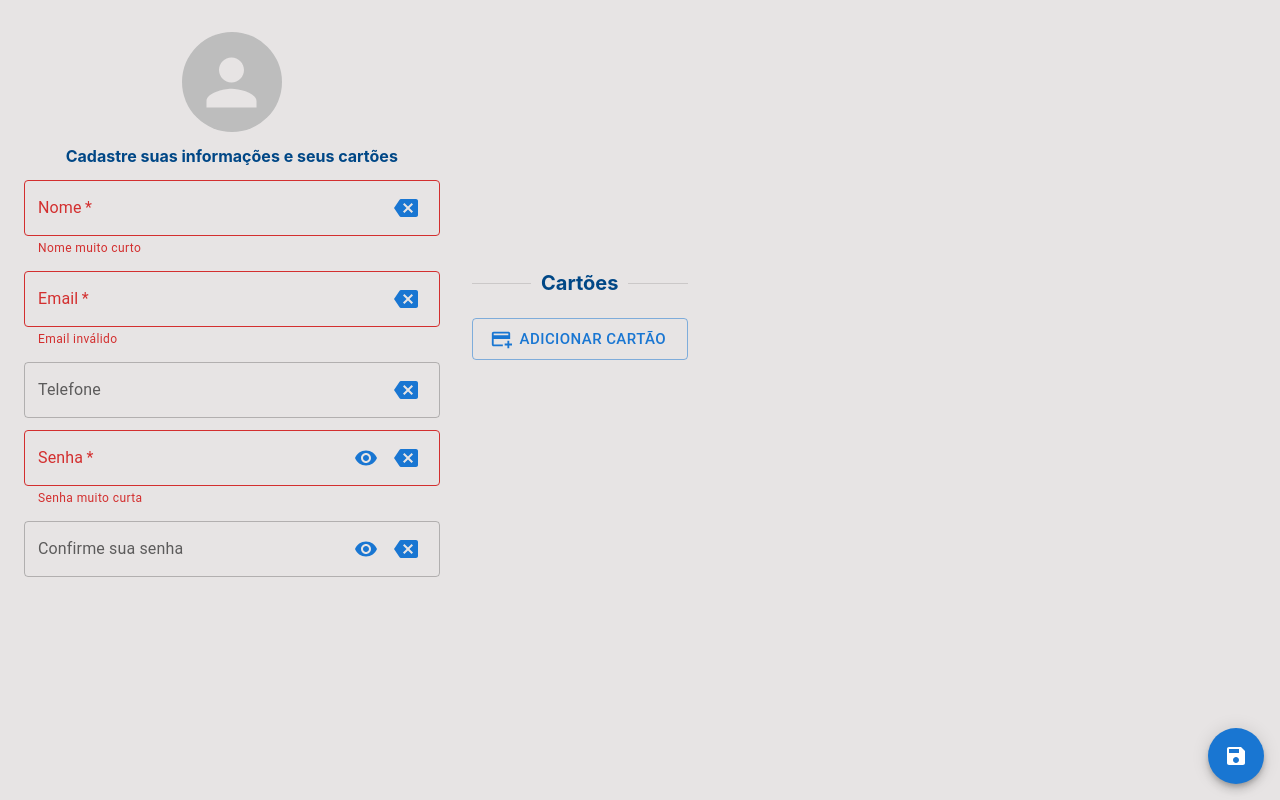
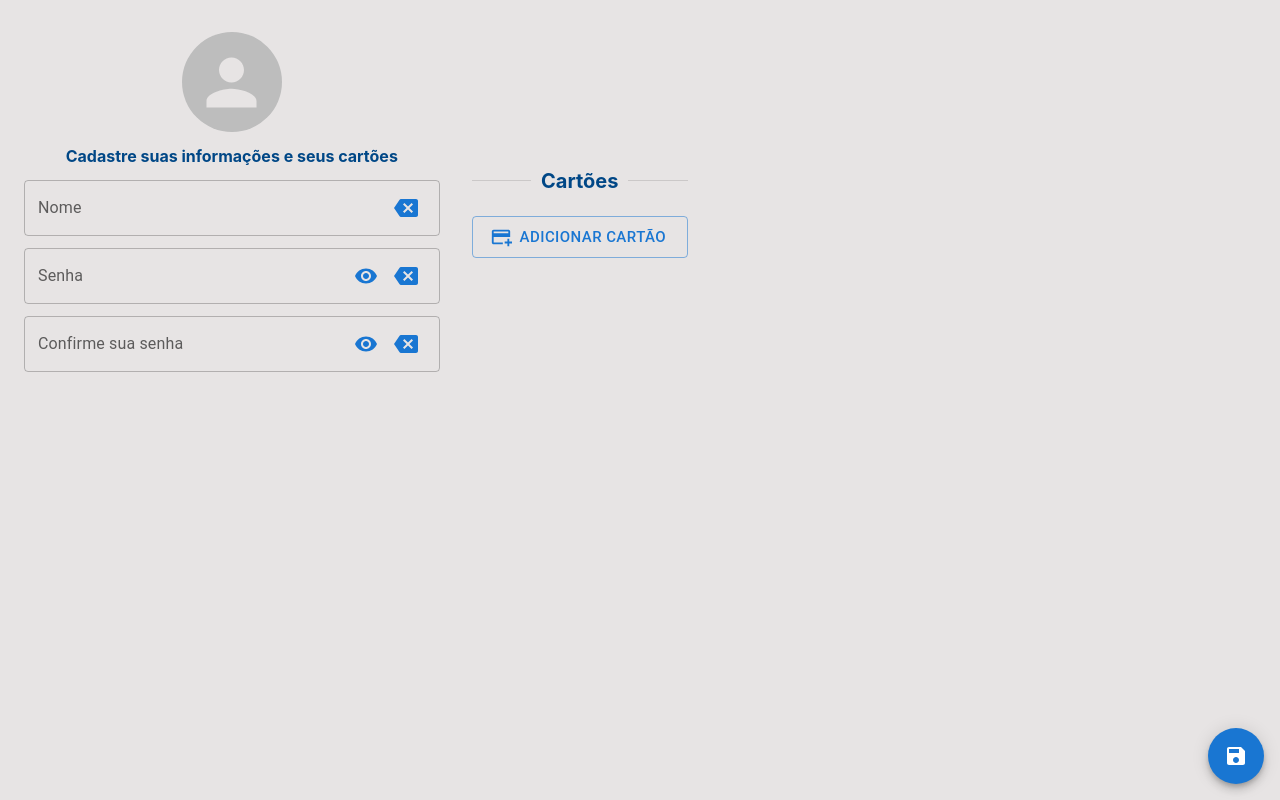
Before and after one commit to jhonatec-dev/card-savior, a React (Vite) app: page /register in a window 1280 px wide. Built offline with nearby package versions, Linux system fonts and the light colour scheme.

Commit message:
Edit User on HookForms

```diff
--- a/src/components/FloatButton.tsx
+++ b/src/components/FloatButton.tsx
@@ -5,11 +5,12 @@ interface FloatButtonProps {
   icon: React.ReactNode;
   text?: string;
   handleClick: () => void;
+  type?: "submit" | "reset" | "button";
   color?: "primary" | "secondary" | "error" | "info" | "success" | "warning";
 }
 
 export default function FloatButton(props: FloatButtonProps) {
-  const { text, handleClick, icon, color } = props;
+  const { text, handleClick, icon, color, type } = props;
 
   return (
     <Tooltip title={text} arrow placement="left">
@@ -17,6 +18,7 @@ export default function FloatButton(props: FloatButtonProps) {
         sx={{ position: "fixed", bottom: 16, right: 16 }}
         onClick={handleClick}
         color={color ?? "primary"}
+        type={type}
       >
         {icon}
       </Fab>
--- a/src/context/types.ts
+++ b/src/context/types.ts
@@ -20,9 +20,9 @@ export type ContactNewType = {
 
 export type UserType = {
   username: string,
-  email: string,
+  // email: string,
   password: string,
-  phone: string,
+  // phone: string,
 }
 
 export type SignatureType = {
--- a/src/pages/EditProfile/index.tsx
+++ b/src/pages/EditProfile/index.tsx
@@ -3,17 +3,26 @@ import {
   Backspace,
   Save,
   Visibility,
-  VisibilityOff
+  VisibilityOff,
 } from "@mui/icons-material";
 import { Avatar, Button, Divider, IconButton, TextField } from "@mui/material";
 import { useSnackbar } from "notistack";
 import { useContext, useEffect, useRef, useState } from "react";
+import { useForm } from "react-hook-form";
 import { useLocation, useNavigate } from "react-router-dom";
-import validator from "validator";
 import FloatButton from "../../components/FloatButton";
 import { AppContext } from "../../context/index";
 import { getFromLS } from "../../utils";
 import EditCreditCard from "./components/EditCreditCard";
+
+type FormValues = {
+  id: string;
+  name: string;
+  // email: string;
+  // phone: string;
+  password: string;
+  passwordConfirm: string;
+};
 
 export default function EditProfile() {
   // Navigate
@@ -23,16 +32,16 @@ export default function EditProfile() {
   const { enqueueSnackbar } = useSnackbar();
   const { cards, createCard, user, updateUserData, userLogin } =
     useContext(AppContext);
-  // States
-  const [username, setUsername] = useState("");
-  const [email, setEmail] = useState("");
-  const [phone, setPhone] = useState("");
-  const [password, setPassword] = useState("");
-  const [passwordConfirm, setPasswordConfirm] = useState("");
   const [showPassword, setShowPassword] = useState(false);
-  // useReff
   const bottomCardRef = useRef<HTMLButtonElement>(null);
-  // useEffect
+  const {
+    register,
+    setValue,
+    watch,
+    handleSubmit,
+    formState: { errors },
+  } = useForm<FormValues>({});
+
   useEffect(() => {
     const userLS = getFromLS("user");
     if (pathname === "/register") {
@@ -50,11 +59,11 @@ export default function EditProfile() {
 
   useEffect(() => {
     if (user) {
-      setUsername(user.username);
-      setEmail(user.email);
-      setPhone(user.phone);
-      setPassword(user.password);
-      setPasswordConfirm(user.password);
+      // TODO
+      // configurar para o hookform depois
+      setValue("name", user.username);
+      setValue("password", user.password);
+      setValue("passwordConfirm", user.password);
     }
   }, [user]);
 
@@ -63,30 +72,15 @@ export default function EditProfile() {
       bottomCardRef.current?.scrollIntoView({ behavior: "smooth" });
   }, [cards]);
 
-  const handleSave = () => {
-    // variáveis de conferência
-    const usernameValid = username.length >= 3;
-    const emailValid = validator.isEmail(email);
-    const passwordValid = password.length > 3;
-    const passwordConfirmValid = password === passwordConfirm;
-    // const cardsValid = !cards.some((card) => card.id === -1);
-    if (usernameValid && emailValid && passwordValid && passwordConfirmValid) {
+  const handleSave = (data: any) => {
     // salvar
     const newUser = {
-        username,
-        email,
-        phone,
-        password,
+      username: data.name,
+      password: data.password,
     };
     updateUserData(newUser);
     enqueueSnackbar("Salvo com sucesso!", { variant: "success" });
     navigate("/home");
-
-    } else {
-      enqueueSnackbar("Preencha todos os campos corretamente", {
-        variant: "error",
-      })
-    }
   };
 
   const handleAddCard = () => {
@@ -94,9 +88,16 @@ export default function EditProfile() {
     createCard();
   };
 
+  const onError = () => {
+    return;
+  };
+
   return (
     <div className="Wrapper">
-      <div className="UserProfile">
+      <form
+        onSubmit={handleSubmit(handleSave, onError)}
+        className="UserProfile"
+      >
         <Avatar sx={{ width: 100, height: 100 }}></Avatar>
         <h4>
           {pathname === "/register"
@@ -106,48 +107,16 @@ export default function EditProfile() {
         <TextField
           label="Nome"
           placeholder="Nome"
-          required
           fullWidth
-          value={username}
-          onChange={(e) => setUsername(e.target.value)}
-          error={username.length < 3}
-          helperText={username.length < 3 ? "Nome muito curto" : ""}
+          {...register("name", {
+            required: "Nome obrigatório",
+            minLength: { value: 3, message: "Nome muito curto" },
+          })}
+          error={!!errors.name}
+          helperText={!!errors.name && errors.name.message}
           InputProps={{
             endAdornment: (
-              <IconButton onClick={() => setUsername("")} color="primary">
-                <Backspace />
-              </IconButton>
-            ),
-          }}
-        />
-        <TextField
-          placeholder="Email"
-          label="Email"
-          fullWidth
-          type="email"
-          required
-          value={email}
-          onChange={(e) => setEmail(e.target.value)}
-          error={!validator.isEmail(email)}
-          helperText={!validator.isEmail(email) ? "Email inválido" : ""}
-          InputProps={{
-            endAdornment: (
-              <IconButton onClick={() => setEmail("")} color="primary">
-                <Backspace />
-              </IconButton>
-            ),
-          }}
-        />
-        <TextField
-          placeholder="Telefone"
-          label="Telefone"
-          fullWidth
-          type="tel"
-          value={phone}
-          onChange={(e) => setPhone(e.target.value)}
-          InputProps={{
-            endAdornment: (
-              <IconButton onClick={() => setPhone("")} color="primary">
+              <IconButton onClick={() => setValue("name", "")} color="primary">
                 <Backspace />
               </IconButton>
             ),
@@ -158,36 +127,10 @@ export default function EditProfile() {
           label="Senha"
           fullWidth
           type={showPassword ? "text" : "password"}
-          value={password}
-          onChange={({ target }) => setPassword(target.value)}
-          InputProps={{
-            endAdornment: (
-              <>
-                <IconButton
-                  onClick={() => setShowPassword(!showPassword)}
-                  color="primary"
-                >
-                  {showPassword ? <VisibilityOff /> : <Visibility />}
-                </IconButton>
-                <IconButton onClick={() => setPassword("")} color="primary">
-                  <Backspace />
-                </IconButton>
-              </>
-            ),
-          }}
-          required
-          error={password.length < 4}
-          helperText={password.length < 4 ? "Senha muito curta" : ""}
-        />
-        <TextField
-          placeholder="Confirme sua senha"
-          label="Confirme sua senha"
-          id="confirm-password"
-          error={password !== passwordConfirm}
-          fullWidth
-          type={showPassword ? "text" : "password"}
-          value={passwordConfirm}
-          onChange={({ target }) => setPasswordConfirm(target.value)}
+          {...register("password", {
+            required: "Senha obrigatória",
+            minLength: { value: 4, message: "Senha muito curta" },
+          })}
           InputProps={{
             endAdornment: (
               <>
@@ -198,7 +141,7 @@ export default function EditProfile() {
                   {showPassword ? <VisibilityOff /> : <Visibility />}
                 </IconButton>
                 <IconButton
-                  onClick={() => setPasswordConfirm("")}
+                  onClick={() => setValue("password", "")}
                   color="primary"
                 >
                   <Backspace />
@@ -206,9 +149,43 @@ export default function EditProfile() {
               </>
             ),
           }}
-          helperText={password !== passwordConfirm ? "Senhas não conferem" : ""}
+          error={!!errors.password}
+          helperText={!!errors.password && errors.password.message}
         />
-      </div>
+        <TextField
+          placeholder="Confirme sua senha"
+          label="Confirme sua senha"
+          fullWidth
+          type={showPassword ? "text" : "password"}
+          InputProps={{
+            endAdornment: (
+              <>
+                <IconButton
+                  onClick={() => setShowPassword(!showPassword)}
+                  color="primary"
+                >
+                  {showPassword ? <VisibilityOff /> : <Visibility />}
+                </IconButton>
+                <IconButton
+                  onClick={() => setValue("passwordConfirm", "")}
+                  color="primary"
+                >
+                  <Backspace />
+                </IconButton>
+              </>
+            ),
+          }}
+          {...register("passwordConfirm", {
+            required: "Confirmação de senha obrigatória",
+            validate: (value) => value === watch("password"),
+          })}
+          error={!!errors.passwordConfirm}
+          helperText={
+            !!errors.passwordConfirm && errors.passwordConfirm.message
+          }
+        />
+        <FloatButton handleClick={() => {console.log('preciso')}} icon={<Save />} text="Salvar" type="submit"/>
+      </form>
       <div className="CardsWrapper">
         <Divider
           sx={{ margin: "20px 0", fontSize: "20px", fontWeight: "bold" }}
@@ -231,7 +208,7 @@ export default function EditProfile() {
           </Button>
         </div>
       </div>
-      <FloatButton handleClick={handleSave} icon={<Save />} text="Salvar" />
+
     </div>
   );
 }
```
Lines whose indentation alone changed are shown as unchanged.
